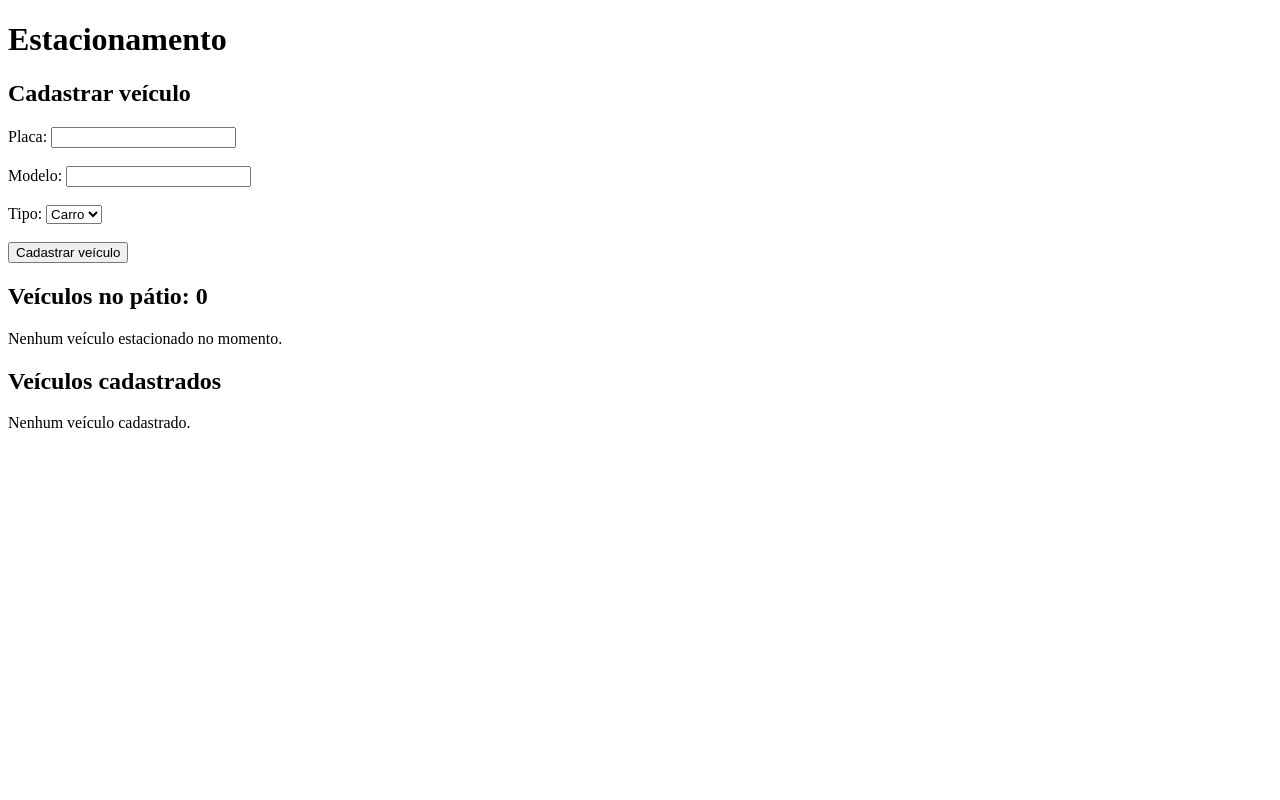
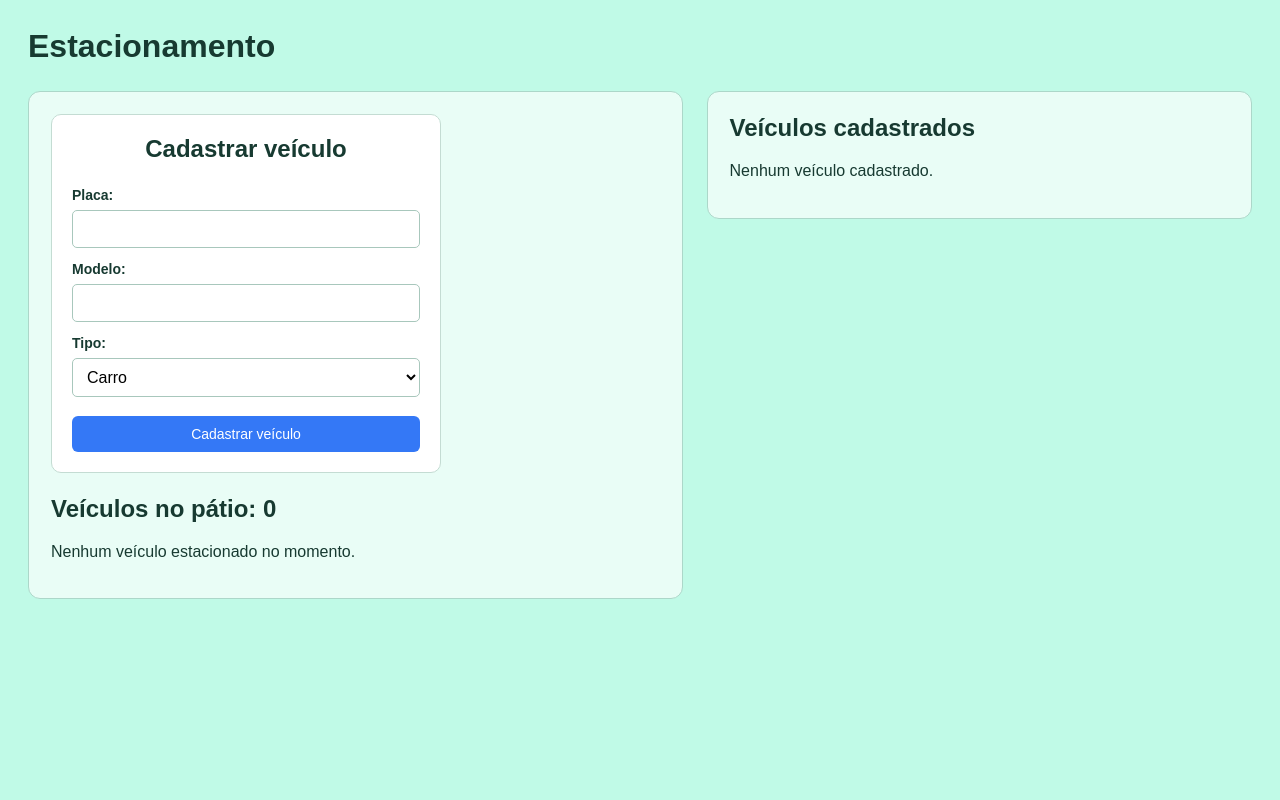
Before and after one commit to eduardo-griebler/Estacionamento, a PHP site: page / in a window 1280 px wide. Run offline with PHP 8.4, Linux system fonts and the light colour scheme; data that the repository does not hold is empty.

Commit message:
Atualiza layout e calculo de tempo

```diff
--- a/app/Views/patio/entrada.php
+++ b/app/Views/patio/entrada.php
@@ -1,4 +1,5 @@
-<h2>Cadastrar veículo</h2>
+<div class="cadastro">
+        <h2>Cadastrar veículo</h2>
 
 <form action="" method="post">
 
@@ -20,8 +21,9 @@
 
         <br><br>
 
-        <button type="submit" name="acao" value="cadastrar_veiculo">
+        <button type="submit" name="acao" value="cadastrar_veiculo" class="button">
                 Cadastrar veículo
         </button>
 
 </form>
+</div>
--- a/app/Views/patio/index.php
+++ b/app/Views/patio/index.php
@@ -2,7 +2,6 @@
 
 /** @var array $veiculosEstacionados */
 /** @var array $veiculosCadastrados */
-
 ?>
 
 <!DOCTYPE html>
@@ -12,12 +11,17 @@
         <meta charset="UTF-8">
         <meta name="viewport" content="width=device-width, initial-scale=1.0">
         <title>Estacionamento</title>
+        <link rel="stylesheet" href="../app/Views/style.css">
 </head>
 
 <body>
+        <h1>Estacionamento</h1>
 
-        <h1>Estacionamento</h1>
+        <!-- As duas colunas incluem o formulário e as tabelas -->
+        <div class="grid-container">
+                <div class="esquerda">
                         <?php require __DIR__ . '/entrada.php'; ?>
+
                         <?php if (isset($mensagemErro)): ?>
                                 <p style="color: red;">
                                         <?= htmlspecialchars($mensagemErro) ?>
@@ -30,6 +34,12 @@
                                 </p>
                         <?php endif; ?>
 
+                        <?php if (($_GET['cadastro'] ?? '') === 'duplicado'): ?>
+                                <p style="color: red;">
+                                        Esta placa já está cadastrada no sistema.
+                                </p>
+                        <?php endif; ?>
+
                         <?php if (($_GET['cadastro'] ?? '') === 'erro'): ?>
                                 <p style="color: red;">
                                         Não foi possível cadastrar o veículo.
@@ -39,12 +49,11 @@
                         <?php if (
                                 $_SERVER['REQUEST_METHOD'] !== 'POST' &&
                                 ($_GET['entrada'] ?? '') === 'sucesso'
-        ):  ?>
+                        ): ?>
                                 <p style="color: green;">
                                         Entrada do veículo registrada com sucesso!
                                 </p>
                         <?php endif; ?>
-
 
                         <?php if (($_GET['saida'] ?? '') === 'sucesso'): ?>
                                 <p style="color: green;">
@@ -53,16 +62,12 @@
                         <?php endif; ?>
 
                         <!-- VEÍCULOS NO PÁTIO -->
-
                         <h2>Veículos no pátio: <?= count($veiculosEstacionados) ?></h2>
 
                         <?php if (empty($veiculosEstacionados)): ?>
-
                                 <p>Nenhum veículo estacionado no momento.</p>
-
                         <?php else: ?>
-
-                <table border="1" cellpadding="8">
+                                <table border="1" cellpadding="8" class="tabela">
                                         <thead>
                                                 <tr>
                                                         <th>ID</th>
@@ -71,10 +76,10 @@
                                                         <th>Tipo</th>
                                                         <th>Entrada</th>
                                                         <th>Horas decorridas</th>
+                                                        <th>Valor atual (R$)</th>
                                                         <th>Ação</th>
                                                 </tr>
                                         </thead>
-
                                         <tbody>
                                                 <?php foreach ($veiculosEstacionados as $veiculo): ?>
                                                         <tr>
@@ -83,11 +88,30 @@
                                                                 <td><?= htmlspecialchars($veiculo['modelo']) ?></td>
                                                                 <td><?= htmlspecialchars($veiculo['tipo']) ?></td>
                                                                 <td><?= htmlspecialchars($veiculo['data_entrada_formatada']) ?></td>
-                                                <td><?= htmlspecialchars((string) $veiculo['hora_decorridas']) ?></td>
+
+                                                                <td>
+                                                                        <?php
+                                                                        $totalMinutos = (int) round((float) $veiculo['hora_decorridas'] * 60);
+
+                                                                        $horas = intdiv($totalMinutos, 60);
+                                                                        $minutos = $totalMinutos % 60;
+
+                                                                        echo sprintf('%02d:%02d', $horas, $minutos);
+                                                                        ?>
+                                                                </td>
+
+                                                                <td>
+                                                                        R$ <?= number_format(
+                                                                                        max(1, ceil((float) $veiculo['hora_decorridas'])) * 4.5,
+                                                                                        2,
+                                                                                        ',',
+                                                                                        '.'
+                                                                                ) ?>
+                                                                </td>
                                                                 <td>
                                                                         <form method="post">
                                                                                 <input type="hidden" name="id_movimentacao" value="<?= (int) $veiculo['movimentacao_id'] ?>">
-                                                                <button type="submit" name="acao" value="registrar_saida">
+                                                                                <button type="submit" name="acao" value="registrar_saida" class="button">
                                                                                         Registrar saída
                                                                                 </button>
                                                                         </form>
@@ -96,21 +120,17 @@
                                                 <?php endforeach; ?>
                                         </tbody>
                                 </table>
+                        <?php endif; ?>
+                </div>
 
-        <?php endif; ?>
-
-
+                <div class="direita">
                         <!-- VEÍCULOS CADASTRADOS -->
-
                         <h2>Veículos cadastrados</h2>
 
                         <?php if (empty($veiculosCadastrados)): ?>
-
                                 <p>Nenhum veículo cadastrado.</p>
-
                         <?php else: ?>
-
-                <table border="1" cellpadding="10">
+                                <table border="1" cellpadding="10" class="tabela">
                                         <thead>
                                                 <tr>
                                                         <th>ID</th>
@@ -120,7 +140,6 @@
                                                         <th>Ação</th>
                                                 </tr>
                                         </thead>
-
                                         <tbody>
                                                 <?php foreach ($veiculosCadastrados as $veiculo): ?>
                                                         <tr>
@@ -131,7 +150,7 @@
                                                                 <td>
                                                                         <form method="post">
                                                                                 <input type="hidden" name="veiculo_id" value="<?= (int) $veiculo['id'] ?>">
-                                                                <button type="submit" name="acao" value="registrar_entrada">
+                                                                                <button type="submit" name="acao" value="registrar_entrada" class="button">
                                                                                         Registrar entrada
                                                                                 </button>
                                                                         </form>
@@ -140,9 +159,9 @@
                                                 <?php endforeach; ?>
                                         </tbody>
                                 </table>
-
                         <?php endif; ?>
-
+                </div>
+        </div>
 </body>
 
 </html>
--- /dev/null
+++ b/app/Views/style.css
@@ -0,0 +1,105 @@
+/* Estacionamento: layout em duas colunas, com formulário e pátio à esquerda */
+* { box-sizing: border-box; }
+
+html, body { min-height: 100%; margin: 0; }
+
+body {
+    background: rgb(192, 250, 231);
+    font-family: Arial, Helvetica, sans-serif;
+    color: #173a31;
+    padding: 28px;
+}
+
+h1 { margin: 0 0 26px; }
+h2 { margin: 0 0 20px; }
+
+/* Colunas começam na mesma altura */
+.grid-container {
+    display: grid;
+    grid-template-columns: minmax(0, 1.2fr) minmax(0, 1fr);
+    gap: 24px;
+    max-width: 1600px;
+    margin: 0 auto;
+    align-items: start;
+}
+
+.esquerda, .direita {
+    background: rgba(255, 255, 255, 0.65);
+    border: 1px solid #acd7c9;
+    border-radius: 12px;
+    padding: 22px;
+    min-width: 0;
+    overflow-x: auto;
+}
+
+/* Formulário de cadastro */
+.cadastro {
+    width: 100%;
+    max-width: 390px;
+    padding: 20px;
+    margin-bottom: 22px;
+    background: #fff;
+    border: 1px solid #c4dcd3;
+    border-radius: 10px;
+}
+
+.cadastro h2 { text-align: center; margin: 0 0 18px; }
+.cadastro form { display: flex; flex-direction: column; gap: 7px; }
+.cadastro form br { display: none; }
+.cadastro label { font-size: 14px; font-weight: bold; margin-top: 6px; }
+.cadastro input, .cadastro select {
+    width: 100%;
+    padding: 9px 10px;
+    border: 1px solid #a8c7bc;
+    border-radius: 5px;
+    font: inherit;
+    background: #fff;
+}
+
+/* Botões */
+.button {
+    background: #3478f6;
+    color: #fff;
+    border: 0;
+    border-radius: 6px;
+    padding: 10px 15px;
+    font-size: 14px;
+    cursor: pointer;
+    white-space: nowrap;
+    transition: background-color 0.2s ease;
+}
+.button:hover { background: #1557cc; }
+.button:focus-visible { outline: 3px solid #193b7c; outline-offset: 2px; }
+.cadastro .button { width: 100%; margin-top: 12px; }
+
+/* Tabelas: células organizadas, sem bordas duplas */
+.tabela {
+    width: 100%;
+    border-collapse: collapse;
+    background: #fff;
+    font-size: 14px;
+}
+.tabela th, .tabela td {
+    border: 1px solid #d2e3de;
+    padding: 9px;
+    text-align: left;
+    vertical-align: middle;
+}
+.tabela th { background: #e8f4ef; }
+.tabela tr:nth-child(even) { background: #f7fbf9; }
+.tabela form { margin: 0; }
+.esquerda .tabela { min-width: 620px; }
+.direita .tabela { min-width: 450px; }
+
+@media (max-width: 1120px) {
+    .grid-container { grid-template-columns: minmax(0, 1fr); }
+}
+@media (max-width: 600px) {
+    body { padding: 14px; }
+    .esquerda, .direita { padding: 15px; }
+    .cadastro { max-width: none; }
+}
+
+/* Espaçamento entre cadastro, mensagens e a tabela do pátio */
+.esquerda > p { margin: 0 0 15px; }
+.esquerda > h2 { margin-top: 22px; }
```
Lines whose indentation alone changed are shown as unchanged.
